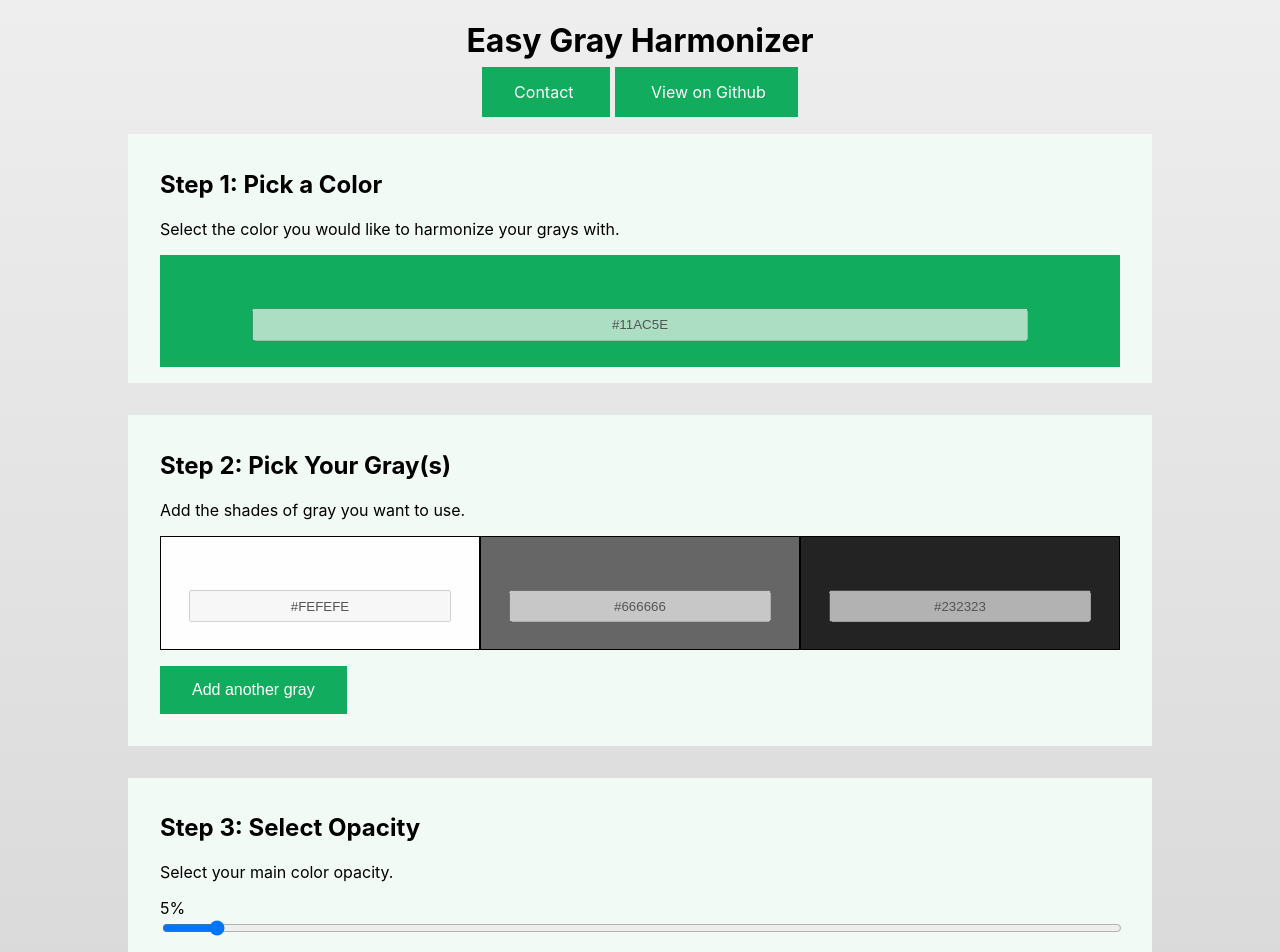
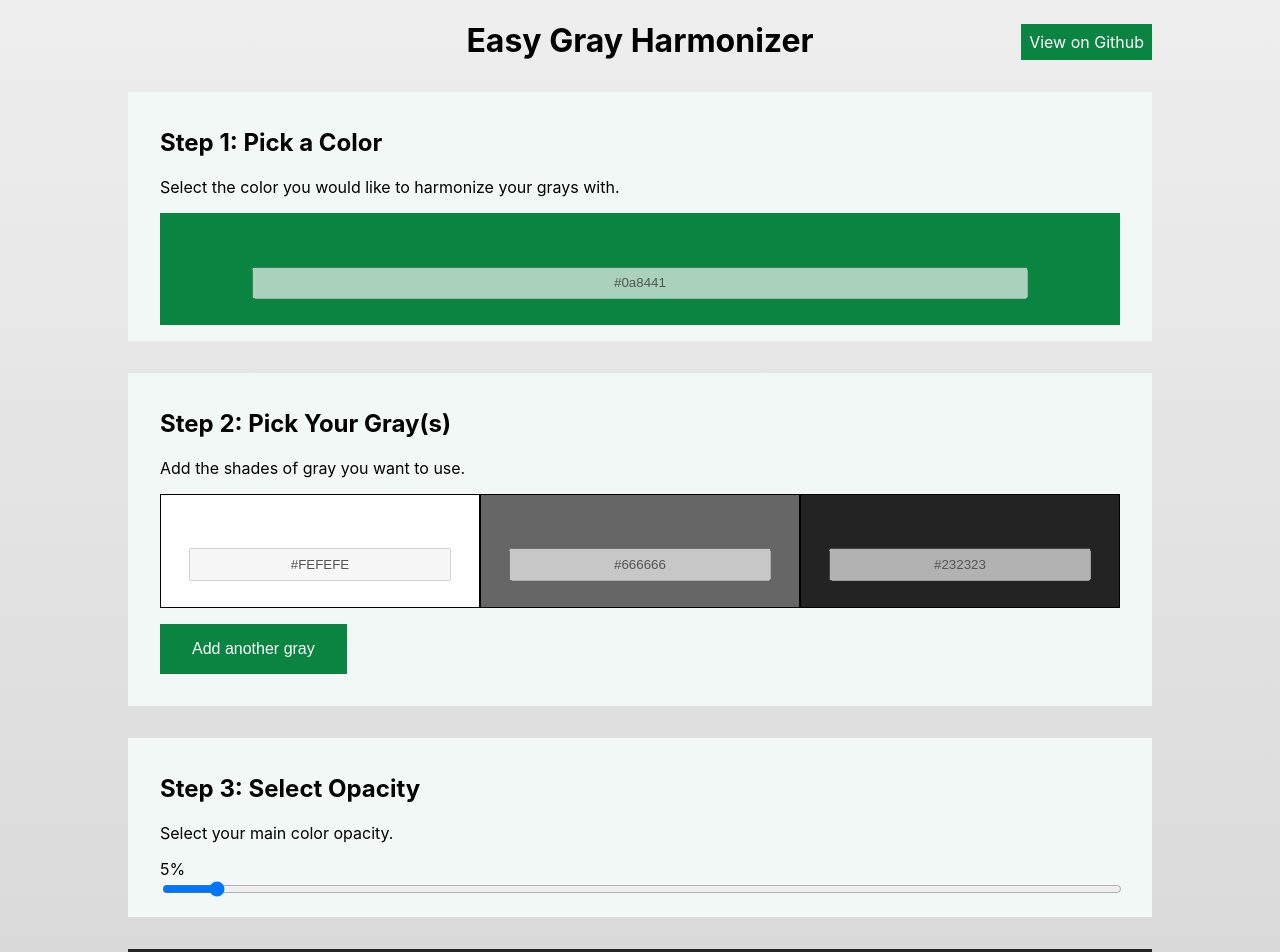
Before and after one commit to brentswisher/gray-harmonizer, a React (Create React App) app: page / in a window 1280 px wide. Shown: the top 952 px of the page. Built offline with nearby package versions, Linux system fonts and the light colour scheme.

Commit message:
More style updates and sstart working on a11y

```diff
--- a/src/App.css
+++ b/src/App.css
@@ -37,6 +37,7 @@ section {
 	height:7em;
 	text-align:center;
 	flex-basis:100%;
+	cursor: pointer;
 }
 
 .color-swatch input {
@@ -60,17 +61,23 @@ section {
 }
 
 .button {
-	background-color: #11ac5e;
     border: none;
     color: #FFFFFF;
-    padding: 15px 32px;
+    padding: 1em 2em;
     text-align: center;
     -webkit-transition-duration: 0.4s;
     transition-duration: 0.4s;
-    margin: 16px 0 !important;
+    margin: 1em 0;
     text-decoration: none;
     font-size: 16px;
     cursor: pointer;
+}
+
+.button-github {
+	position:absolute;
+	right: 10%;
+    top: 0.5em;
+    padding:0.5em;
 }
 
 .pallet-title {
--- a/src/App.js
+++ b/src/App.js
@@ -7,7 +7,7 @@ class App extends Component {
   constructor() {
     super()
     this.state = {
-      primaryColor: '#11AC5E',
+      primaryColor: '#0a8441',
       grays: ['#FEFEFE','#666666','#232323'],
       opacity: 0.05,
       additionalColors: []
@@ -50,13 +50,13 @@ class App extends Component {
       '#'+mixColors( this.state.primaryColor, item, this.state.opacity )
     ));
     return (
-      <div className="app">
-        <h1>Easy Gray Harmonizer</h1>
-        <a href="https://github.com/brentswisher/gray-harmonizer" className="button" style={{backgroundColor:this.state.primaryColor} } > Contact </a>
-        &nbsp;
-        <a href="https://github.com/brentswisher/gray-harmonizer" className="button" style={{backgroundColor:this.state.primaryColor} } > View on Github </a>
-        <section style={ {backgroundColor:computedGrays[0]}}>
-          <h2>Step 1: Pick a Color</h2>
+      <div className="app" role="main" aria-labelledby="mainlbl">
+        <a href="https://github.com/brentswisher/gray-harmonizer" className="button button-github" style={{float:'right',backgroundColor:this.state.primaryColor} } >View on Github</a>
+        <h1 id="mainlbl">
+          Easy Gray Harmonizer
+        </h1>
+        <section style={ {backgroundColor:computedGrays[0]}} aria-labelledby="section1lbl">
+          <h2 id="section1lbl">Step 1: Pick a Color</h2>
           <p>
             Select the color you would like to harmonize your grays with.
           </p>
@@ -64,15 +64,15 @@ class App extends Component {
           <ColorSwatch label="Primary Color" color={ this.state.primaryColor } updateColor={ this.setPrimaryColor }/>
         </section>
 
-       <section className="grays" style={{backgroundColor:computedGrays[0]}}>
-          <h2>Step 2: Pick Your Gray(s)</h2>
+       <section className="grays" style={{backgroundColor:computedGrays[0]}} aria-labelledby="section2lbl">
+          <h2 id="section2lbl">Step 2: Pick Your Gray(s)</h2>
           <p>
             Add the shades of gray you want to use.
           </p>
           <div className="swatch-holder">
             {
               this.state.grays.map((item,index) => (
-                <ColorSwatch label={`Gray $(index)`} color={ item } key={ index } updateColor= { ( color ) => this.setGrayColor( color, index ) } />
+                <ColorSwatch label={`Gray ${index+1}`} color={ item } key={ index } updateColor= { ( color ) => this.setGrayColor( color, index ) } />
               ))
 
             }
@@ -82,17 +82,19 @@ class App extends Component {
           </button>
         </section>
 
-        <section style={{backgroundColor:computedGrays[0]}}>
-          <h2>Step 3: Select Opacity</h2>
+        <section style={{backgroundColor:computedGrays[0]}} aria-labelledby="section3lbl">
+          <h2 id="section3lbl">Step 3: Select Opacity</h2>
           <p>
-            Select your main color opacity.
+            <label for="opacity">
+              Select your main color opacity.
+            </label>
           </p>
           { parseInt(this.state.opacity * 100) }%
-          <input type="range" min="0" max="1" step=".01" value={ this.state.opacity } onChange={ this.setOpacity } style={{width:'100%'}}/>
+          <input type="range" name="opacity" id="opacity" min="0" max="1" step=".01" value={ this.state.opacity } onChange={ this.setOpacity } style={{width:'100%'}}/>
         </section>
 
-        <section class="pallet">
-          <h2 className="pallet-title" style={{textAlign:'center',color:this.state.grays[0],backgroundColor:this.state.grays[computedGrays.length-1]}}>
+        <section class="pallet" aria-labelledby="section4lbl">
+          <h2 id="section4lbl" className="pallet-title" style={{textAlign:'center',color:this.state.grays[0],backgroundColor:this.state.grays[computedGrays.length-1]}}>
             Original Pallet
           </h2>
           <hr />
@@ -100,13 +102,13 @@ class App extends Component {
             <ColorSwatch label="Primary Color" color={ this.state.primaryColor } usePicker={ false } />
             {
               this.state.additionalColors.map( (item,index) => (
-                <ColorSwatch label={`Additional Color $(index)`} color={ item } key={ index } usePicker={ false }/>
+                <ColorSwatch label={`Additional Color ${index+1}`} color={ item } key={ index } usePicker={ false }/>
               ))
             }
 
             {
               this.state.grays.map( ( item, index ) => (
-                <ColorSwatch label={`Computed Gray $(index)`} color={ item } key={ index } usePicker={ false } />
+                <ColorSwatch label={`Original Gray ${index+1}`} color={ item } key={ index } usePicker={ false } />
               ))
             }
 
@@ -116,13 +118,13 @@ class App extends Component {
             <ColorSwatch label="Primary Color" color={ this.state.primaryColor } usePicker={ false } />
             {
               this.state.additionalColors.map( (item,index) => (
-                <ColorSwatch label={`Additional Color $(index)`} color={ item } key={ index } usePicker={ false }/>
+                <ColorSwatch label={`Additional Color ${index+1}`} color={ item } key={ index } usePicker={ false }/>
               ))
             }
 
             {
               computedGrays.map( ( item, index ) => (
-                <ColorSwatch label={`Computed Gray $(index)`} color={ item } key={ index } usePicker={ false } />
+                <ColorSwatch label={`Computed Gray ${index+1}`} color={ item } key={ index } usePicker={ false } />
               ))
             }
 
@@ -134,15 +136,15 @@ class App extends Component {
         </section>
 
 
-        <section style={{backgroundColor:computedGrays[0]}}>
-          <h2>(Optional) Add Other Colors</h2>
+        <section style={{backgroundColor:computedGrays[0]}} aria-labelledby="section5lbl">
+          <h2 id="section5lbl">(Optional) Add Other Colors</h2>
           <p>
             If you would like to add additional colors to create a full pallet, select them here.
           </p>
           <div className="swatch-holder">
             {
               this.state.additionalColors.map((item,index) => (
-                <ColorSwatch label={`Additional Color $(index)`} color={ item } key={ index } updateColor= { ( color ) => this.setAdditionalColor( color, index ) }/>
+                <ColorSwatch label={`Additional Color ${index+1}`} color={ item } key={ index } updateColor= { ( color ) => this.setAdditionalColor( color, index ) }/>
               ))
             }
           </div>
@@ -150,8 +152,6 @@ class App extends Component {
             Add another color
           </button>
         </section>
-
-
       </div>
     );
   }
--- a/src/components/ColorSwatch/index.js
+++ b/src/components/ColorSwatch/index.js
@@ -33,9 +33,11 @@ class ColorSwatch extends React.Component {
 			bottom: '0px',
 			left: '0px',
 		}
+		const colorLabel = `color${parseInt(Math.random()*10000)}`;
+
 	  return (
-		  <div className="color-swatch" style={ { backgroundColor : this.props.color } } onClick={ this.setEditable }>
-	        <label htmlFor="primaryColor" className="screen-reader-text">
+		  <div className="color-swatch" style={ { backgroundColor : this.props.color } } onClick={ this.setEditable } tabIndex="0">
+	        <label htmlFor={colorLabel} className="screen-reader-text">
 	          { this.props.label }
 	        </label>
 	        {
@@ -48,7 +50,7 @@ class ColorSwatch extends React.Component {
           			}
           		</div>
 	        }
-	        <input name="primaryColor" id="primaryColor" disabled readOnly value={ this.props.color } className="color-swatch-input" />
+	        <input name={colorLabel} id={colorLabel} disabled readOnly value={ this.props.color } className="color-swatch-input" />
 	      </div>
 	  )
 	}
```
